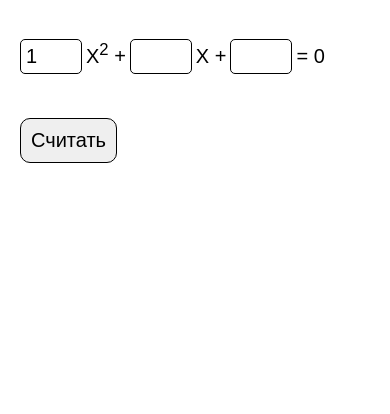
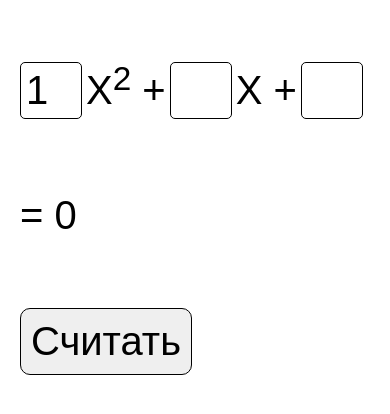
Before and after one commit to AglAnton/aglanton.github.io, a PHP site: page / in a window 390 px wide. Shown: the top 414 px of the page. Run offline with PHP 8.4, Linux system fonts and the light colour scheme.

Commit message:
uravn media

```diff
--- a/uravn/style.css
+++ b/uravn/style.css
@@ -35,3 +35,20 @@ button:hover{
 #resh p {
   display: block;
 }
+
+@media screen and (max-width: 575px){
+  input, p, button {
+    font-size: 50px;
+  }
+}
+@media screen and (max-width: 767px){
+  input, p, button {
+    font-size: 40px;
+  }
+  button:hover {
+
+  }
+  #resh {
+    font-size: 50px;
+  }
+}
```
